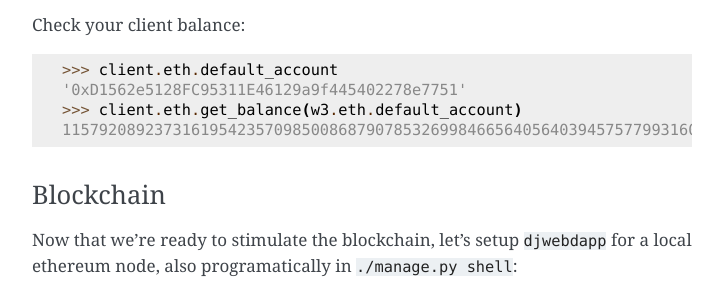
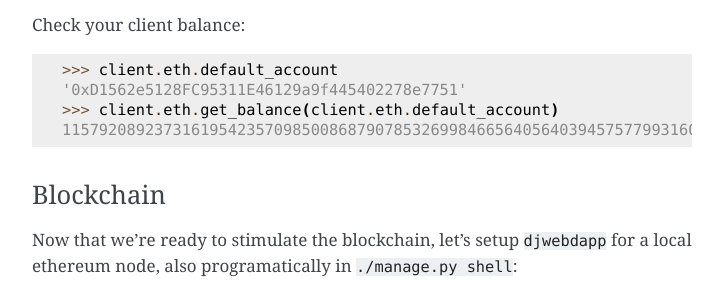
Before and after one commit to yourlabs/djWebdApp, a Sphinx documentation site: the page built from docs/ethereum.rst, in a window 1280 px wide and 900 px high, scrolled down 1190 px, cut to the strip 159-452 px from the top of the window. Shown: the whole strip, without its empty margins (388-1111 px from the left). Built offline with Sphinx 7.4.7, drawn with Linux system fonts in a browser that asks for light colours.

Commit message:
Eth docs typo fix

```diff
--- a/docs/ethereum.rst
+++ b/docs/ethereum.rst
@@ -58,7 +58,7 @@ Check your client balance:
 
     >>> client.eth.default_account
     '0xD1562e5128FC95311E46129a9f445402278e7751'
-    >>> client.eth.get_balance(w3.eth.default_account)
+    >>> client.eth.get_balance(client.eth.default_account)
     115792089237316195423570985008687907853269984665640564039457577993160770347781
 
 Blockchain
```
